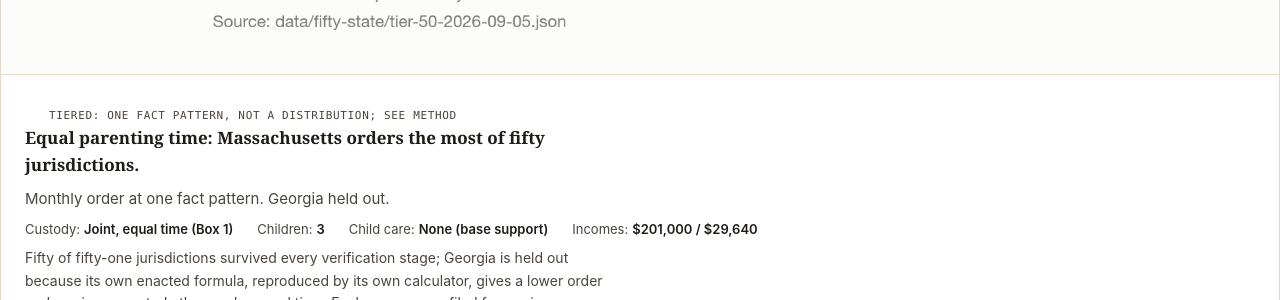
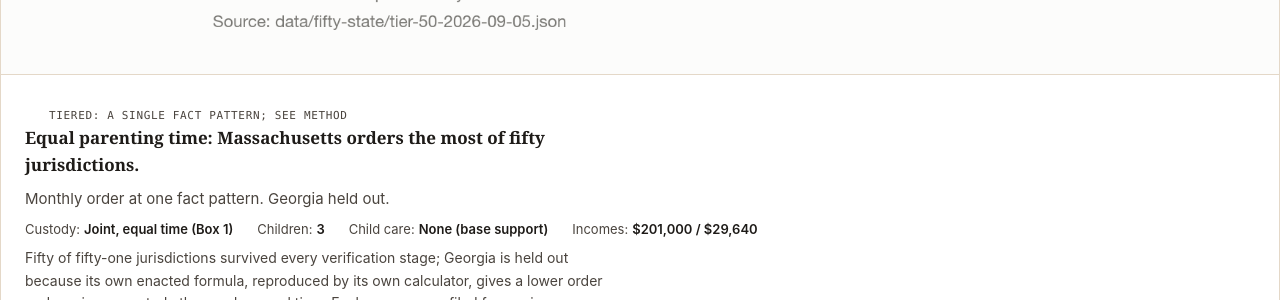
Before and after one commit to campbefs/checktheworksheet, a Jekyll site: the page built from exhibits/index.md, in a window 1280 px wide and 900 px high, scrolled down 20177 px. Shown: the part 151-451 px from the top of the window. Built offline with Jekyll 4.4.1, drawn with Linux system fonts in a browser that asks for light colours; some of the changed text lies outside the part shown.

Commit message:
auto: remote session changes 2026-09-07 20:57:35

```diff
--- a/exhibits/index.md
+++ b/exhibits/index.md
@@ -496,7 +496,7 @@ comparison always carries its per-person counterpart.
          alt="Horizontal bar chart of the monthly child support order in fifty jurisdictions under equal parenting time, one fact pattern, Massachusetts highlighted.">
   </a>
   <figcaption>
-    <p class="confidence-tag">Tiered: one fact pattern, not a distribution; see method</p>
+    <p class="confidence-tag">Tiered: a single fact pattern; see method</p>
     <h3 class="exhibit-title">Equal parenting time: Massachusetts orders the most of fifty jurisdictions.</h3>
     <p class="exhibit-deck">Monthly order at one fact pattern. Georgia held out.</p>
     <dl class="exhibit-facts">
@@ -587,7 +587,7 @@ comparison always carries its per-person counterpart.
          alt="Horizontal bar chart of the monthly child support order in fifty jurisdictions with the children primarily with the lower earner, one fact pattern, Massachusetts highlighted.">
   </a>
   <figcaption>
-    <p class="confidence-tag">Tiered: one fact pattern, not a distribution; see method</p>
+    <p class="confidence-tag">Tiered: a single fact pattern; see method</p>
     <h3 class="exhibit-title">Lower earner primary: only Hawaii's Melson formula orders more than Massachusetts.</h3>
     <p class="exhibit-deck">Monthly order at one fact pattern. Georgia held out. First of a pair with E17.</p>
     <dl class="exhibit-facts">
@@ -678,7 +678,7 @@ comparison always carries its per-person counterpart.
          alt="Tile map of fifty-one jurisdictions, each colored by whether a formula credit applies when a parent has the children 122 overnights a year, about one-third of the time.">
   </a>
   <figcaption>
-    <p class="confidence-tag">Tiered: one fact pattern, not a distribution; see method</p>
+    <p class="confidence-tag">Tiered: a single fact pattern; see method</p>
     <h3 class="exhibit-title">In Massachusetts and 22 other states, a parent with the children one night in three pays the same as a parent with no overnights.</h3>
     <p class="exhibit-deck">Twenty-eight states give that parent a formula credit; 23 do not. Blue: a credit at 122 overnights a year. Grey: none.</p>
     <dl class="exhibit-facts">
@@ -769,7 +769,7 @@ comparison always carries its per-person counterpart.
          alt="Horizontal bar chart ranking 41 jurisdictions by the combined income at which their presumptive child support schedule stops, Massachusetts highlighted.">
   </a>
   <figcaption>
-    <p class="confidence-tag">Tiered: one fact pattern, not a distribution; see method</p>
+    <p class="confidence-tag">Tiered: a single fact pattern; see method</p>
     <h3 class="exhibit-title">Massachusetts's presumptive formula runs to $450,000; 12 schedules run higher, 28 stop lower.</h3>
     <p class="exhibit-deck">Combined income at which each state's presumptive schedule ends; above it, support is discretionary.</p>
     <dl class="exhibit-facts">
@@ -850,7 +850,7 @@ comparison always carries its per-person counterpart.
          alt="Horizontal bar chart of Massachusetts's equal-time order against 49 other jurisdictions' primary-custody orders, with Massachusetts's own primary-custody order marked for scale.">
   </a>
   <figcaption>
-    <p class="confidence-tag">Tiered: one fact pattern, not a distribution; see method</p>
+    <p class="confidence-tag">Tiered: a single fact pattern; see method</p>
     <h3 class="exhibit-title">Massachusetts's equal-time order exceeds the primary-custody order of 47 of the 49 other ranked jurisdictions.</h3>
     <p class="exhibit-deck">Monthly order: Massachusetts under Box 1 (children half the time each) against every other jurisdiction with the children primarily with the lower earner.</p>
     <dl class="exhibit-facts">
```
Also changed, not shown: findings/index.md (+4 -4 lines).
